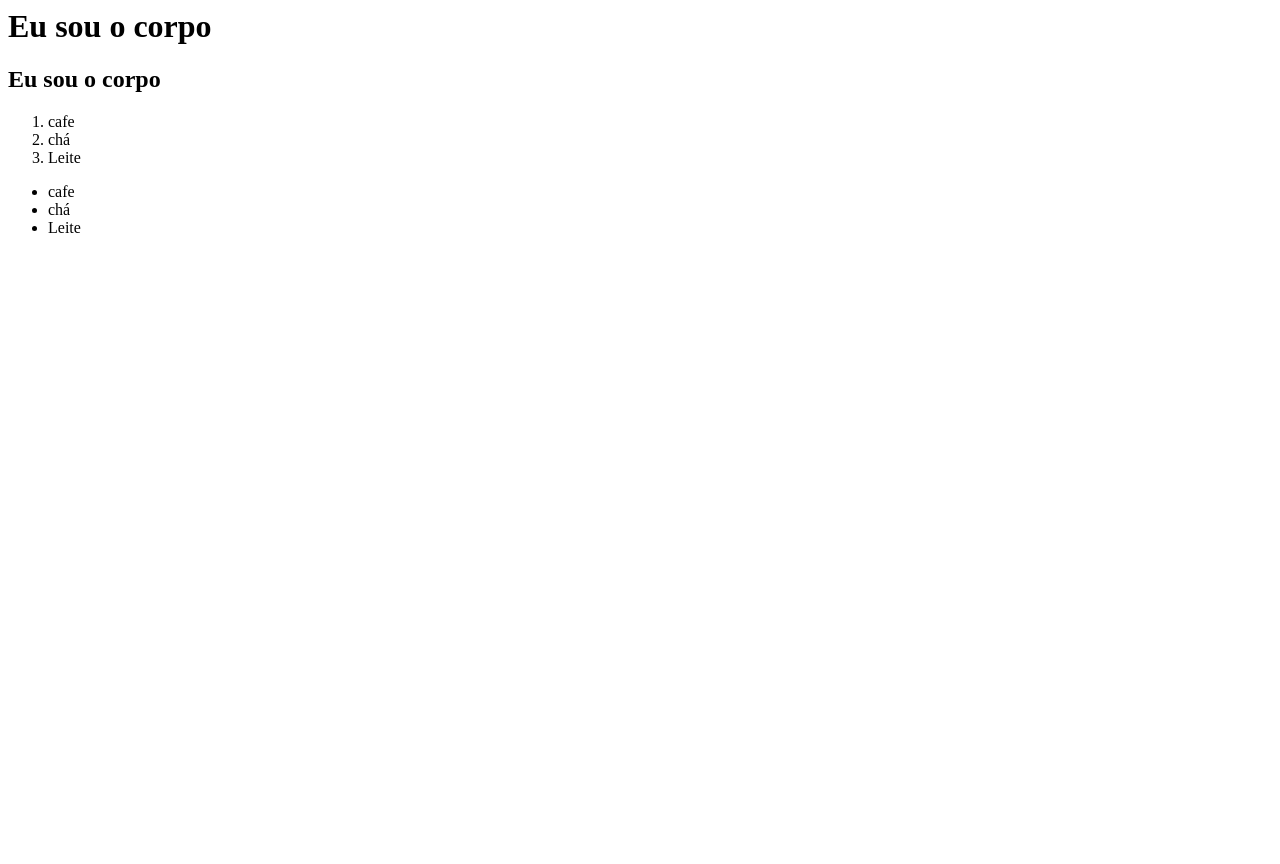
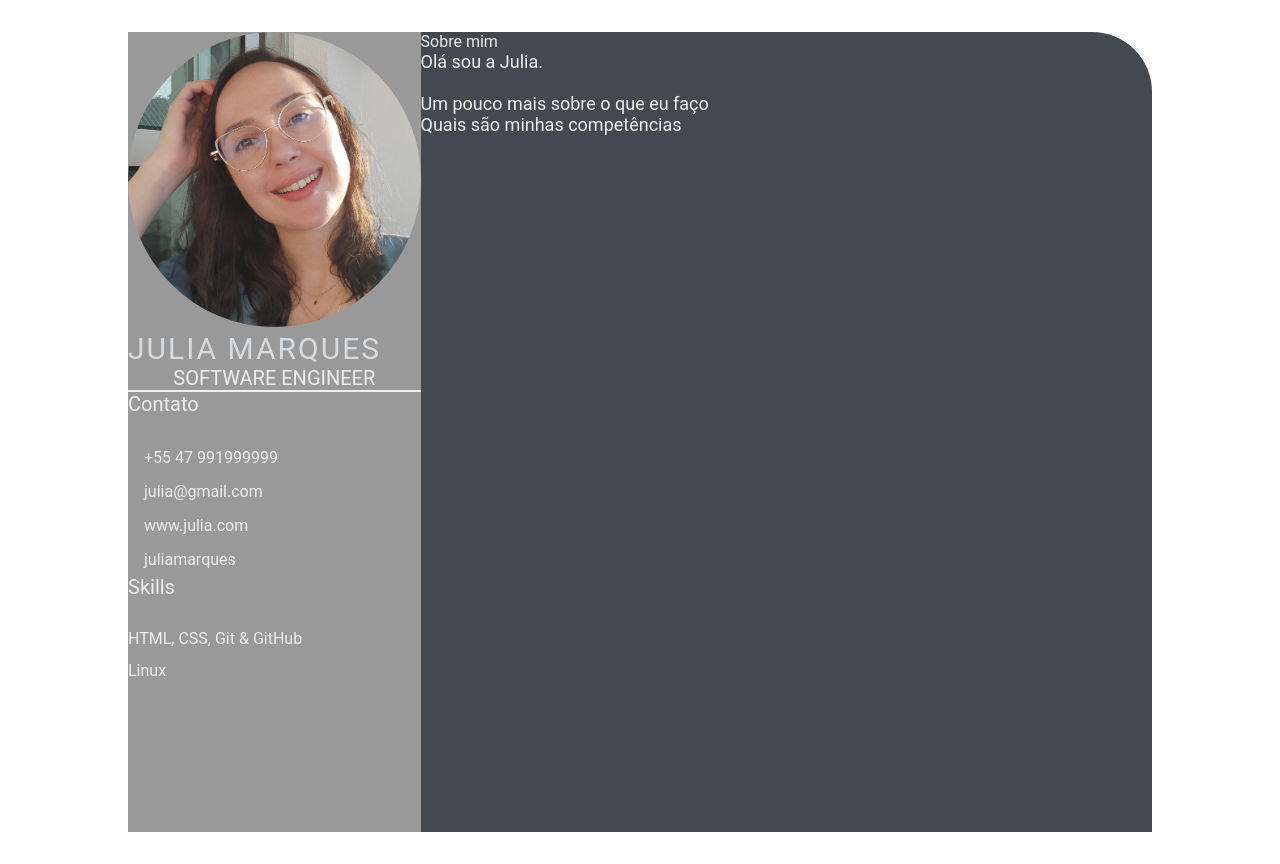
Before and after one commit to juliapmarques/juliapmarques.github.io, a plain HTML site: page index.html in a window 1280 px wide. Before the commit the page ends 800 px from the top, so only its background shows below. Drawn offline with Linux system fonts and the light colour scheme.

Commit message:
feature:index.html (#2)
Co-authored-by: [Julia Dias] <[julia.pmarques@gmail.com]>

```diff
--- a/index.html
+++ b/index.html
@@ -1,21 +1,54 @@
-<html>
-    <head>
-        <title>
-            Olá, eu sou a cabeça
-        </title>
-    </head>
-    <body>
-         <h1>Eu sou o corpo</h1>
-         <h2>Eu sou o corpo</h2>
-    </body>
-    <ol>
-        <li>cafe</li>
-        <li>chá</li>
-        <li>Leite</li>
-    </ol>
-    <ul>
-        <li>cafe</li>
-        <li>chá</li>
-        <li>Leite</li>
-    </ul>
+<!DOCTYPE html>
+<html lang="en">
+<head>
+    <meta charset="UTF-8">
+    <meta http-equiv="X-UA-Compatible" content="IE=edge">
+    <meta name="viewport" content="width=device-width, initial-scale=1.0">
+
+    <title>Julia Marques CV</title>
+
+    <link rel="stylesheet" href="style.css">
+
+</head>
+<body>
+    <main class="resume-contents">
+        <section class="left-section">
+            <section class="left-section-content">
+                <div class="profile">
+                    <img class="profile-image" src="img/image-profile.jpg" alt="Profile image">
+                    <p class="name">Julia Marques</p>
+                    <p class="profession">Software Engineer</p>
+                </div>
+                <div class="contact-info">
+                    <p class="left-title">Contato</p>
+                    <ul>
+                        <li><i class="fa fa-phone"></i>+55 47 991999999</li>
+                        <li><i class="fa fa-envelope"></i>julia@gmail.com</li>
+                        <li><i class="fa fa-globe"></i>www.julia.com</li>
+                        <li><i class="fa fa-github"></i>juliamarques</li>
+                    </ul>
+                </div>
+                <div class="skills">
+                    <p class="left-title">Skills</p>
+                    <ul>
+                        <li><p>HTML, CSS, Git & GitHub</p></li>
+                        <li><p>Linux</p></li>
+                    </ul>
+                </div>
+            </section>
+        </section>
+        <section class="right-section">
+            <div class="right-section-content">
+                <section class="about gap">
+                    <div class="right-title">Sobre mim</div>
+                    <p class="about-me-contents">
+                        Olá sou a Julia.<br>
+                        <br> Um pouco mais sobre o que eu faço
+                        <br> Quais são minhas competências
+                    </p>
+                </section>
+            </div>
+        </section>
+    </main>
+</body>
 </html>
--- /dev/null
+++ b/style.css
@@ -0,0 +1,103 @@
+* {
+    margin: 0;
+    padding: 0;
+    box-sizing: border-box;
+    list-style: none;
+    font-family: 'Roboto', sans-serif;
+}
+
+.resume-contents {
+    min-height: 100vh;
+    width: 80%;
+    margin: 2rem auto;
+    display: grid;
+    grid-template-columns: repeat(7, 1fr);
+}
+
+.left-section {
+    grid-column: span 2;
+    height: 100%;
+    background-color: #999999;
+}
+
+.right-section {
+    grid-column: span 5;
+    height: 100%;
+    background-color: #424a50;
+    border-radius: 0px 60px 0px 0px;
+}
+
+.left-section-contents{
+    padding: 2rem 2rem;
+}
+
+.profile {
+    width: 100%;
+    border-bottom: 2px solid #eeeeee;
+}
+
+.profile .profile-image {
+    width: 100%;
+    border-radius: 100%;
+}
+
+.name {
+    color: #D6DBDF;
+    font-size: 30px;
+    letter-spacing: 2px;
+    text-transform: uppercase;
+}
+
+.profession {
+    color: #eeeeee;
+    font-size: 20px;
+    text-transform: uppercase;
+    text-align: center;
+}
+
+/* .contact-info { border-bottom: 2px solid #1B2631; } */
+.left-title {
+    color: #eeeeee;
+    font-size: 20px;
+}
+
+.contact-info ul {
+    padding-top: 1.5rem;
+}
+
+.contact-info ul li,
+.references ul li {
+    padding: .4rem 0;
+    color: #eeeeee;
+}
+
+.contact-info ul li i,
+.references ul li i {
+    padding-right: 1rem;
+    font-size: 18px;
+    color: #eeeeee;
+}
+
+.skills ul {
+    padding-top: 1.5rem;
+}
+.skills ul li p {
+    padding: .4rem 0;
+    color: #eeeeee;
+}
+
+.right-section-contents {
+    padding: 2rem 2rem;
+}
+
+.right-title {
+    color: #eeeeee;
+}
+
+.gap {
+    padding-bottom: 2rem;
+}
+.about-me-contents {
+    font-size: 18px;
+    color: #eeeeee;
+}
```
Also changed, not shown: img/image-profile.jpg (added).
